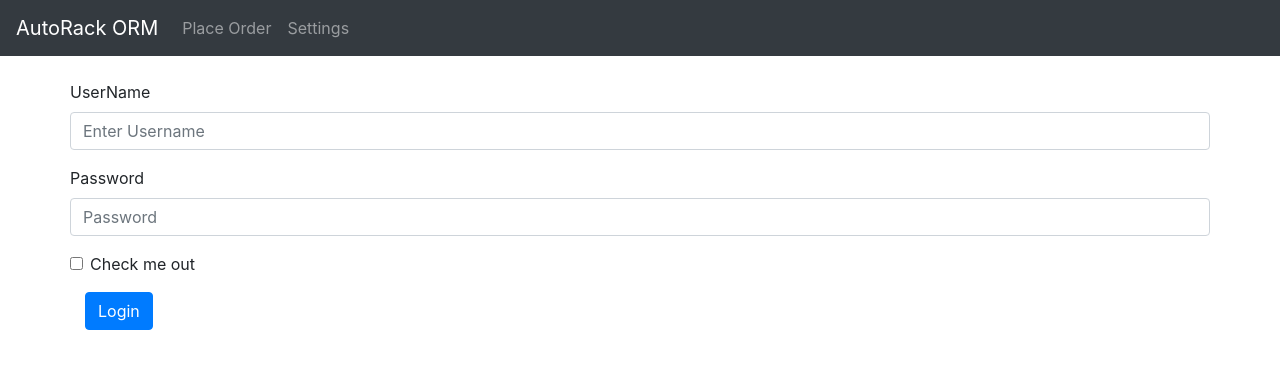
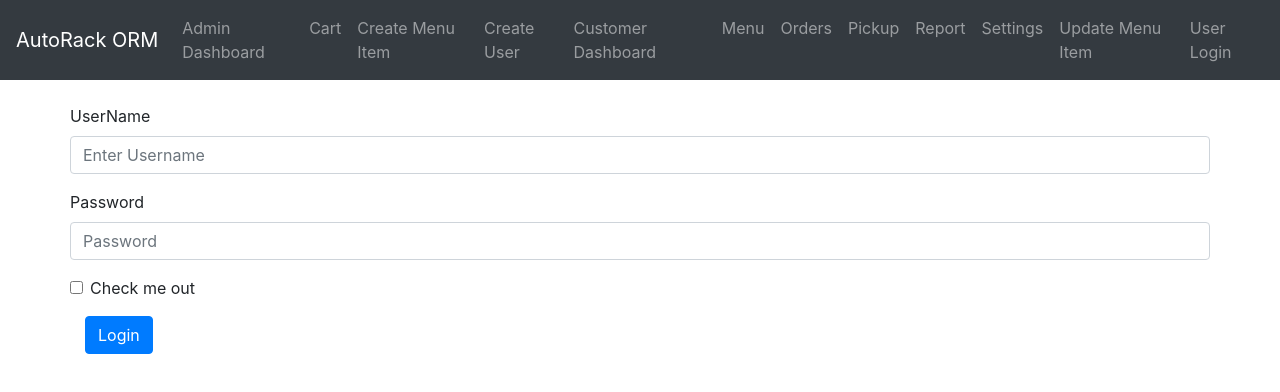
Before and after one commit to CS506-Oversight/spike-front, a React (Create React App) app: page / in a window 1280 px wide. Shown: the top 392 px of the page. Built offline with nearby package versions, Linux system fonts and the light colour scheme.

Commit message:
Update Navbar.js

```diff
--- a/src/components/Navbar.js
+++ b/src/components/Navbar.js
@@ -2,7 +2,6 @@ import { render } from '@testing-library/react';
 import React from 'react';
 import { useSelector } from 'react-redux';
 import { Link } from 'react-router-dom';
-
 
 
 function CustomerNavBar(props) {
@@ -12,10 +11,40 @@ function CustomerNavBar(props) {
         <div className="collapse navbar-collapse">
         <ul className="navbar-nav mr-auto">
         <li className="navbar-nav mr-auto">
-            <Link to="/inventory" className="nav-link">Place Order</Link>
+                    <Link to="/AdminDashboard" className="nav-link">Admin Dashboard</Link>
                     </li>
                     <li className="navbar-nav mr-auto">
-            <Link to="/manageMenu" className="nav-link">Settings</Link>
+                    <Link to="/Cart" className="nav-link">Cart</Link>
+                    </li>
+                    <li className="navbar-nav mr-auto">
+                    <Link to="/CreateMenuItem" className="nav-link">Create Menu Item</Link>
+                    </li>
+                    <li className="navbar-nav mr-auto">
+                    <Link to="/CreateUser" className="nav-link">Create User</Link>
+                    </li>
+                    <li className="navbar-nav mr-auto">
+                    <Link to="/CustomerDashboard" className="nav-link">Customer Dashboard</Link>
+                    </li>
+                    <li className="navbar-nav mr-auto">
+                    <Link to="/Menu" className="nav-link">Menu</Link>
+                    </li>
+                    <li className="navbar-nav mr-auto">
+                    <Link to="/Orders" className="nav-link">Orders</Link>
+                    </li>
+                    <li className="navbar-nav mr-auto">
+                    <Link to="/Pickup" className="nav-link">Pickup</Link>
+                    </li>
+                    <li className="navbar-nav mr-auto">
+                    <Link to="/Report" className="nav-link">Report</Link>
+                    </li>
+                    <li className="navbar-nav mr-auto">
+                    <Link to="/Settings" className="nav-link">Settings</Link>
+                    </li>
+                    <li className="navbar-nav mr-auto">
+                    <Link to="/UpdateMenuItem" className="nav-link">Update Menu Item</Link>
+                    </li>
+                    <li className="navbar-nav mr-auto">
+                    <Link to="/UserLogin" className="nav-link">User Login</Link>
                     </li>
 
         </ul>
@@ -27,10 +56,40 @@ function StaffNavBar(props) {
         <div className="collapse navbar-collapse">
         <ul className="navbar-nav mr-auto">
         <li className="navbar-nav mr-auto">
-            <Link to="/inventory" className="nav-link">Dashboard</Link>
+                    <Link to="/AdminDashboard" className="nav-link">Admin Dashboard</Link>
                     </li>
                     <li className="navbar-nav mr-auto">
-            <Link to="/manageMenu" className="nav-link">Settings</Link>
+                    <Link to="/Cart" className="nav-link">Cart</Link>
+                    </li>
+                    <li className="navbar-nav mr-auto">
+                    <Link to="/CreateMenuItem" className="nav-link">Create Menu Item</Link>
+                    </li>
+                    <li className="navbar-nav mr-auto">
+                    <Link to="/CreateUser" className="nav-link">Create User</Link>
+                    </li>
+                    <li className="navbar-nav mr-auto">
+                    <Link to="/CustomerDashboard" className="nav-link">Customer Dashboard</Link>
+                    </li>
+                    <li className="navbar-nav mr-auto">
+                    <Link to="/Menu" className="nav-link">Menu</Link>
+                    </li>
+                    <li className="navbar-nav mr-auto">
+                    <Link to="/Orders" className="nav-link">Orders</Link>
+                    </li>
+                    <li className="navbar-nav mr-auto">
+                    <Link to="/Pickup" className="nav-link">Pickup</Link>
+                    </li>
+                    <li className="navbar-nav mr-auto">
+                    <Link to="/Report" className="nav-link">Report</Link>
+                    </li>
+                    <li className="navbar-nav mr-auto">
+                    <Link to="/Settings" className="nav-link">Settings</Link>
+                    </li>
+                    <li className="navbar-nav mr-auto">
+                    <Link to="/UpdateMenuItem" className="nav-link">Update Menu Item</Link>
+                    </li>
+                    <li className="navbar-nav mr-auto">
+                    <Link to="/UserLogin" className="nav-link">User Login</Link>
                     </li>
         </ul>
         </div>
```
Lines whose indentation alone changed are shown as unchanged.
